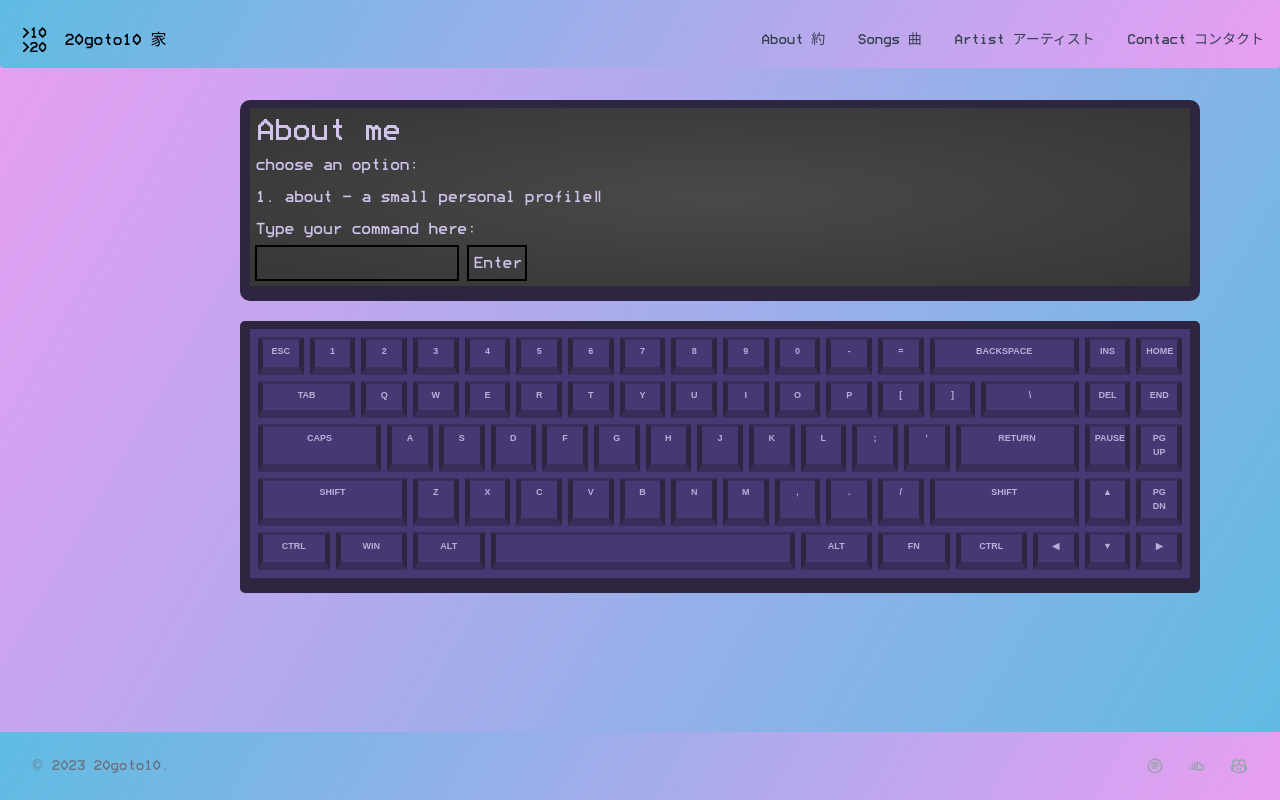
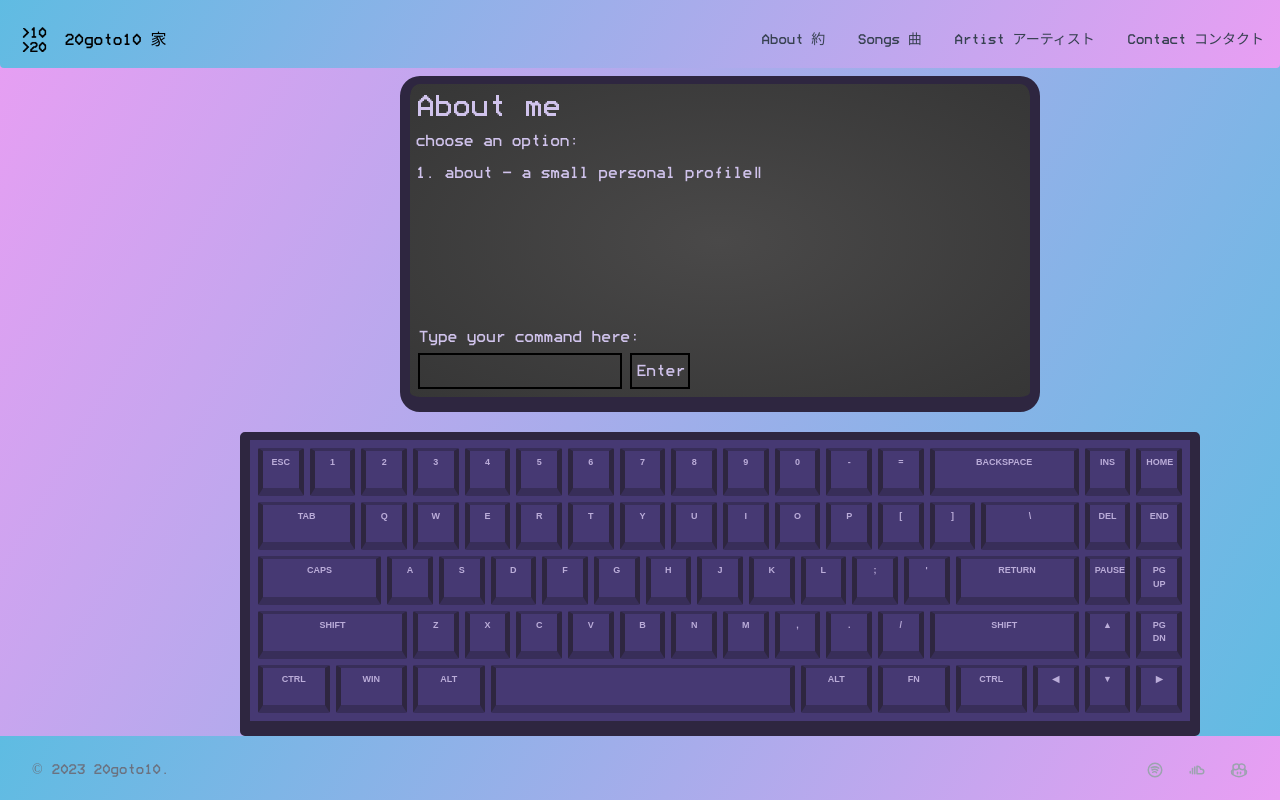
Before and after one commit to abbeydoyle/20goto10, a React (Create React App) app: page /artist in a window 1280 px wide. Shown: the top 800 px of the page. Built offline with nearby package versions, Linux system fonts and the light colour scheme.

Commit message:
monitor styling

```diff
--- a/src/index.css
+++ b/src/index.css
@@ -101,9 +101,9 @@ a:active {
   bottom: 0;
   right: 50%;
   width: 100vw;
-  margin-top: -5vw;
   padding-left: 1rem;
   padding-right: 1rem;
+  height: 4rem;
 }
 
 html {
@@ -138,13 +138,13 @@ body {
     rgb(54, 54, 54)
   );;
   border-color: #2e2640;
-  border-radius: 10px;
+  border-radius: 20px;
   border-style: solid;
   border-width: 8px 10px 15px 10px;
-  height: auto;
+  height: 21rem;
   padding: 5px;
   user-select: none;
-  width: 60em;
+  width: 40em;
   color: #d0c3ec;
 }
 
@@ -157,7 +157,7 @@ body {
   display: inline-grid;
   grid-template-columns: repeat(36, 1fr);
   grid-template-rows: repeat(5, 1fr);
-  height: 17em;
+  height: 19em;
   padding: 5px;
   user-select: none;
   width: 60em;
@@ -214,73 +214,3 @@ body {
 .huge {
   grid-column-end: span 12;
 }
-
-/*
-.monitorcase li {
-  overflow: hidden;
-  text-align: left;
-  border-right: .15em solid orange;
-  white-space: nowrap;
-  margin: 0;
-  letter-spacing: .1em;
-}
-.monitorcase li:nth-child(1) {
-  animation:
-    typing 6s steps(30, end),
-    blink-caret .75s step-end infinite;
-}
-.monitorcase li:nth-child(2) {
-  animation:
-    typing2 6s steps(30, end),
-    blink-caret .75s step-end infinite;
-    animation-delay: 5s;
-}
-.monitorcase li:nth-child(3) {
-  animation:
-    typing3 6s steps(30, end),
-    blink-caret .75s step-end infinite;
-    animation-delay: 10s;
-}
-.monitorcase li:nth-child(4) {
-  animation:
-    typing4 6s steps(30, end),
-    blink-caret .75s step-end infinite;
-    animation-delay: 15s;
-}
-.monitorcase li:nth-child(5) {
-  animation:
-    typing5 6s steps(30, end),
-    blink-caret .75s step-end infinite;
-    animation-delay: 20s;
-}
-
-@keyframes typing {
-  from { width: 0 }
-  to { width: 100% }
-}
-@keyframes typing2 {
-  from { width: 0 }
-  to { width: 100% }
-
-}
-@keyframes typing3 {
-  from { width: 0 }
-  to { width: 100% }
-}
-@keyframes typing4 {
-  from { width: 0 }
-  to { width: 100% }
-}
-@keyframes typing5 {
-  from { width: 0 }
-  to { width: 100% }
-}
-
-@keyframes blink-caret {
-  from, to { border-color: transparent }
-  50% { border-color: orange }
-}
-
-.monitorcase li::before {
-  opacity: 0;
-} */
--- a/src/pages/Artist.js
+++ b/src/pages/Artist.js
@@ -184,7 +184,7 @@ export default function Artist() {
   return (
     <>
       <div className="grid grid-row justify-items-center">
-        <div className="mt-[5%] monitorcase leading-8">
+        <div className="mt-[3%] monitorcase leading-8 relative">
           <h1 className="text-3xl">About me</h1>
           <h2>choose an option:</h2>
           <ol className="justify-self-start">
@@ -207,7 +207,7 @@ export default function Artist() {
               />
             </li>
           </ol>
-          <form>
+          <form className="absolute bottom-2 left-2">
             <p>Type your command here:</p>
             <input
               className="border-solid border-2 border-black bg-transparent"
```
